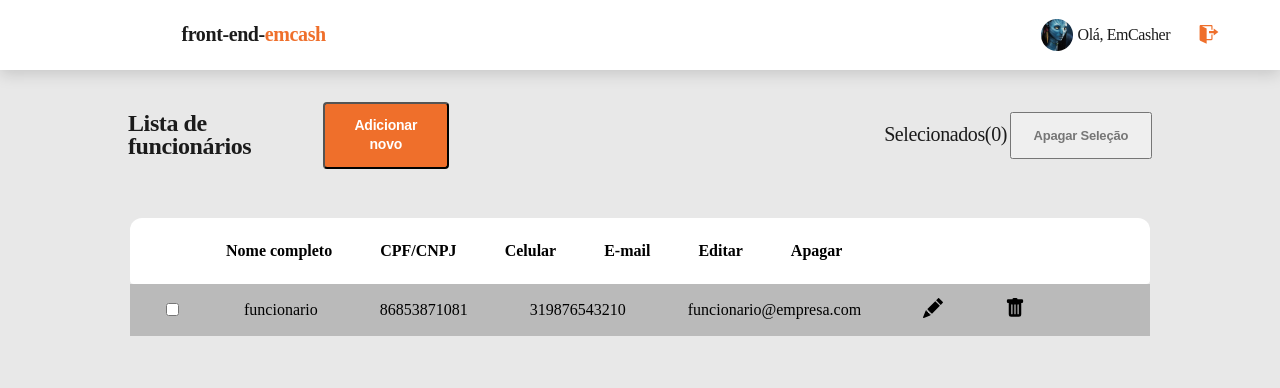
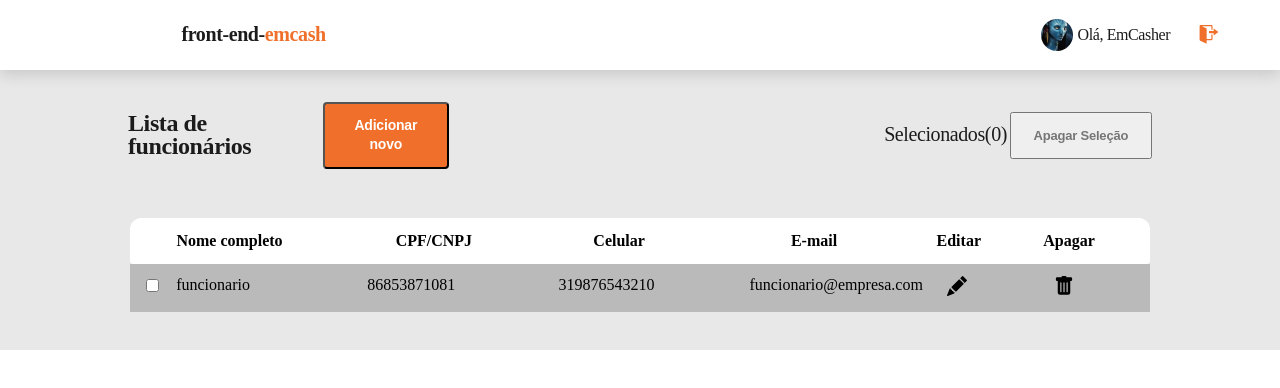
Before and after one commit to AfonsoFernando051/EmCash-test, a React (Create React App) app in the folder emcashtest/: page /dashboard in a window 1280 px wide. Shown: the top 388 px of the page. Built offline with nearby package versions, Linux system fonts and the light colour scheme; no server answers.

Commit message:
tabela alinhada

```diff
--- a/emcashtest/src/components/dashboard/WorkersTable.tsx
+++ b/emcashtest/src/components/dashboard/WorkersTable.tsx
@@ -17,10 +17,10 @@ export default function WorkersTable() {
     ])
 
     useEffect(() => {
-        const authToken = ' 26ef9e4b3c472a254dc1cf99861046d4'; // Substitua com o token real
+        const authToken = ' 7636c92ceb1061469919a375e10026b4'; // Substitua com o token real
         const config = {
             headers: {
-              Authorization: `Bearer 3a52c47c393024b12475faee82837f20`,
+              Authorization: `Bearer 7636c92ceb1061469919a375e10026b4`,
             },
           };
 
@@ -38,25 +38,27 @@ export default function WorkersTable() {
     <>
         <Table>
             <HeadTable>
-                    <TableTh></TableTh>
-                    <TableTh>Nome completo</TableTh>
-                    <TableTh>CPF/CNPJ</TableTh>
-                    <TableTh>Celular</TableTh>
-                    <TableTh>E-mail</TableTh>
+                <TbRow>
+                    <EmptyTableTh></EmptyTableTh>
+                    <NameTableTh>Nome completo</NameTableTh>
+                    <CPFTableTh>CPF/CNPJ</CPFTableTh>
+                    <PhoneTableTh>Celular</PhoneTableTh>
+                    <EmailTableTh>E-mail</EmailTableTh>
                     <TableTh>Editar</TableTh>
                     <TableTh>Apagar</TableTh>
+                </TbRow>
             </HeadTable>
             <BodyTable>
                 {funcionarios.map((data) => (
-                <tr key={data.id}>
-                    <TableTd><CheckBox type="checkbox" name="" id="" /></TableTd>
+                <TbRowData key={data.id}>
+                    <TableTdCheck><CheckBox type="checkbox" name="" id="" /></TableTdCheck>
                     <TableTd>{data.nome}</TableTd>
                     <TableTd>{(data.cpf) ? data.cpf : data.cnpj}</TableTd>
                     <TableTd>{data.celular}</TableTd>
                     <TableTd>{data.email}</TableTd>
-                    <TableTd><BsFillPencilFill size={20} /></TableTd>
-                    <TableTd><BsFillTrashFill size={20} id="trash"/></TableTd>
-                </tr>
+                    <TableTdIcon><BsFillPencilFill size={20} /></TableTdIcon>
+                    <TableTdIcon><BsFillTrashFill size={20} id="trash"/></TableTdIcon>
+                </TbRowData>
                 ))}
             </BodyTable>
         </Table>
@@ -68,66 +70,88 @@ const Table = styled.table`
     margin-top: 3%;
     padding: 1% 0%;
     width: 100%;
-
 `
-
 const HeadTable = styled.thead`
     display: flex;
     border-radius: 12px 12px 4px 4px;
     background: var(--base-branco, #FFF);
-    padding: 12px 24px;
+    text-align: left;
+    justify-content: flex-start;
 `
+const TbRow = styled.tr`
+    display: flex;
+    border-radius: 12px 12px 4px 4px;
+    background: var(--base-branco, #FFF);
+    width: 100%;
+`
+
+const EmptyTableTh = styled.th`
+    padding-right: 2%
+`
+
+const TableTh = styled.th`
+    font-size: 16px;
+    padding: 14px 0px;
+    width: 12%;
+}
+
+`
+const NameTableTh = styled.th`
+    font-size: 16px;
+    padding: 14px 25px;
+    width: 15%;
+}
+`
+
+const CPFTableTh = styled.th`
+    margin-left: 4%;
+    font-size: 16px;
+    padding: 14px 20px;
+    width: 12%;
+    gap: 10px;
+}`
+
+const PhoneTableTh = styled.th`
+    margin-left: 5%;
+    font-size: 16px;
+    padding: 14px 20px;
+    width: 12%;
+}
+`
+const EmailTableTh = styled.th`
+    margin-left: 4%;
+    font-size: 16px;
+    padding: 14px 30px;
+    width: 13%;
+}
+`
+
+const TbRowData = styled.tr`
+    display: flex;
+    border-radius: 12px 12px 4px 4px;
+`
+
 const BodyTable = styled.tbody`
     display: flex;
+    justify-content: space-around;
     flex-direction: column;
     background: #BABABA;
+`
 
-`
-const TableTh = styled.th`
-    padding: 12px 24px;
-    justify-content: right;
-    align-items: right
+const TableTdCheck = styled.td`
+    padding: 12px 12px;
+    width: 1%;
 `
 const TableTd = styled.td`
-    padding: 12px 30px;
-    align-items: center
+    padding: 12px 12px;
+    width: 20%;
 `
-
+const TableTdIcon = styled.td`
+    padding: 12px 12px;
+    width: 10%;
+`
 const CheckBox = styled.input`
     backgroung-color: #BABABA;
     display: flex;
-    align-items: flex-start;
+    align-items: left;
 `
-// const Table = styled.table`
-//     border: 1px solid #ccc;
-
-//     padding: 11px 11px;
-//     font-size: 18px;
-// `
-
-
-// const THeadTable = styled.th`
-// border: 1px solid #ccc;
-
-//     padding: 11px 11px;
-//     font-size: 18px;
-// `
-// const TableRowHead = styled.tr`
-
-//     display: flex;
-//     padding: 12px 24px;
-// `
-// const TableRowBody = styled.tr`
-//     gap: 32px;
-//     display: flex;
-//     padding: 12px 24px;
-//     background: #BABABA;
-// `
-
-// const TableData = styled.td`
-// border: 1px solid #ccc;
-
-//     padding: 11px 11px;
-//     text-align: left;
-//     font-size: 18px;
-// `
--- a/emcashtest/src/pages/Dashboard.tsx
+++ b/emcashtest/src/pages/Dashboard.tsx
@@ -21,7 +21,6 @@ export default function Dashboard() {
 }
 const WholePage = styled.div`
   background: var(--dark-200, #E8E8E8);
-  height: 100vh;
 
 `
 const DashboardComponents = styled.div`
```
